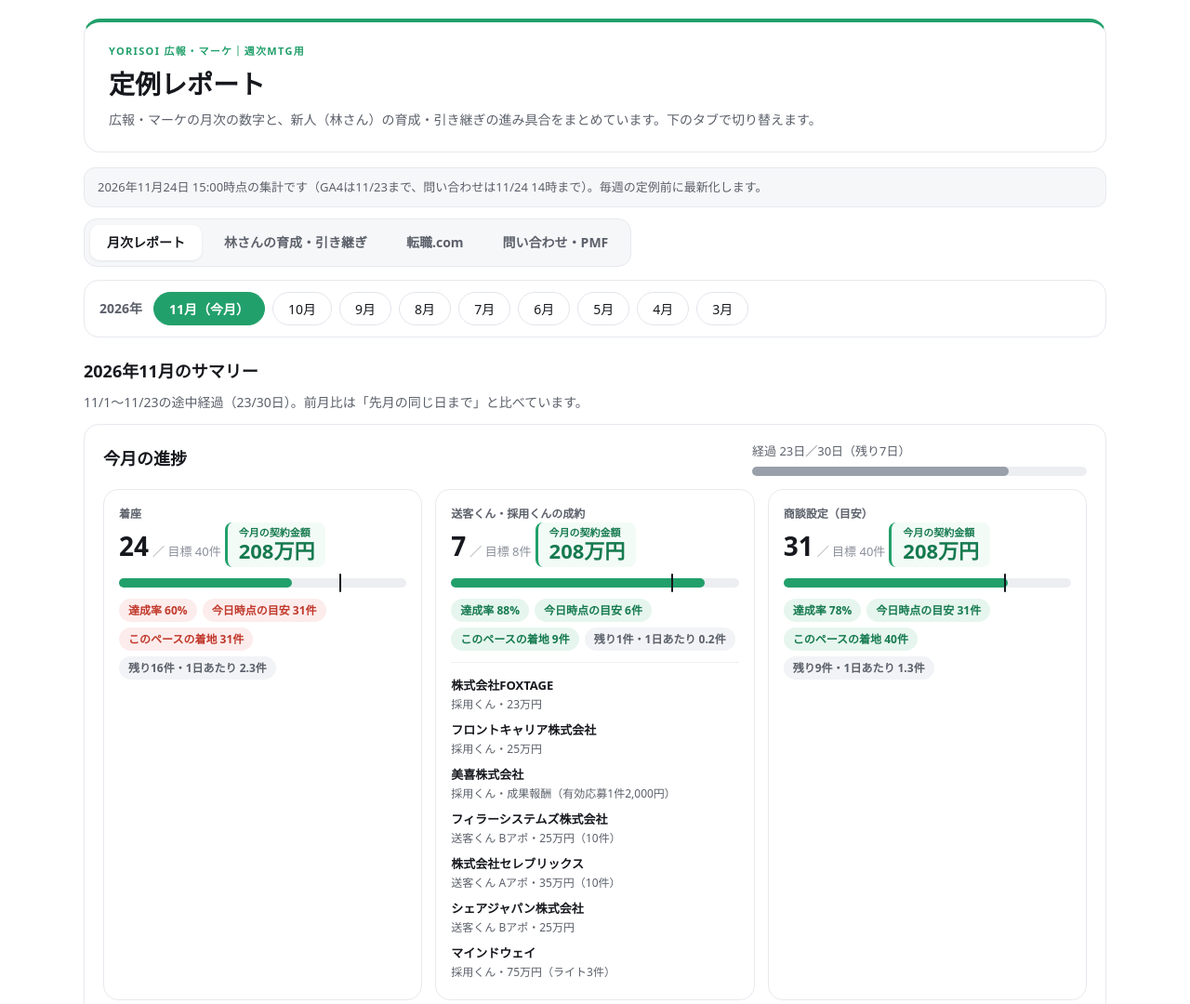
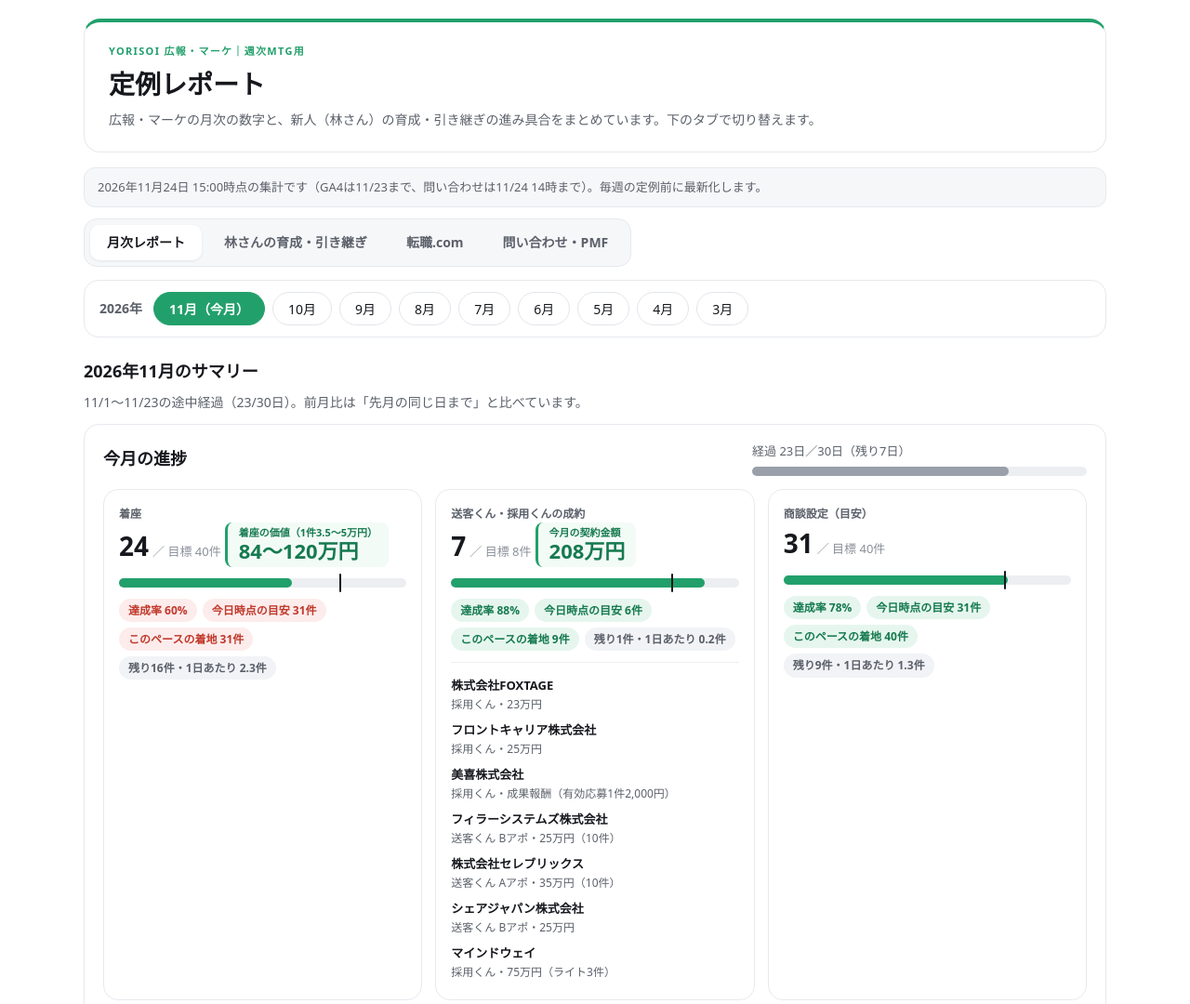
Before and after one commit to Shuji4200/yorisoi, a plain HTML site: page kawamoto/report.html in a window 1280 px wide. Shown: the top 1080 px of the page at 93% size. Drawn offline with nearby package versions, Linux system fonts and the light colour scheme.

Commit message:
定例レポート：着座に着座の価値（1件3.5〜5万円）を表示

```diff
--- a/kawamoto/report.html
+++ b/kawamoto/report.html
@@ -152,7 +152,7 @@ html,body{margin:0;background:#fff}body{padding:16px}
   <tr><td>コラム（一覧＋記事）</td><td class="n">約110</td><td class="wrap">一覧40、記事は1本あたり1〜10</td></tr>
  </table></div>
 
- <div class="y-note" id="notes">目標：着座 月40件、送客くん・採用くんの成約 月8件（金額は問わない）。11月の契約金額はKPIシートの契約法人一覧の金額（成約1件ごとの契約金額で、月額とは限りません。成果報酬型の美喜株式会社は合計に含めていません）。着座→成約率は、その月の成約数÷その月の着座数です（着座した商談がその月に成約したとは限りません）。商談・成約は11月分を広報マーケKPIシート（Notion商談DBは11/11以降が未反映）、10月以前をNotion商談DB（法人）で数え、着座・商談設定は商談日の月、成約は成約日の月で数えます。有効な問い合わせは、HPフォームの通知メール（Gmail、10/22から受信）を1件ずつ読み、送客くん・新卒の送客・採用くん・FCを利用したい問い合わせを数えたものです（営業・売り込み、取材、求職者、重複送信は除く）。11月の有効な問い合わせとフォーム送信は11/24 14時までの数です。HP・SNS・PR TIMESの流入はGA4（9/15から計測）、検索はサーチコンソール（11/21まで反映、前月比は10/1〜21と比較）です。SNSの公開投稿数はPostiz（11/1〜11/23）、PR TIMESの配信本数と公式LINEの友だち増加は各管理画面から11/14に取得した値のままです。11月の商談設定は11/24以降の予定を含み、着座は11/23までに実施したもの（キャンセル・リスケ除く）です。</div>
+ <div class="y-note" id="notes">目標：着座 月40件、送客くん・採用くんの成約 月8件（金額は問わない）。11月の契約金額はKPIシートの契約法人一覧の金額（成約1件ごとの契約金額で、月額とは限りません。成果報酬型の美喜株式会社は合計に含めていません）。着座の価値は、BtoBリードの着座1件を3.5〜5万円とみなして着座数に掛けた目安です（実際の売上ではありません）。着座→成約率は、その月の成約数÷その月の着座数です（着座した商談がその月に成約したとは限りません）。商談・成約は11月分を広報マーケKPIシート（Notion商談DBは11/11以降が未反映）、10月以前をNotion商談DB（法人）で数え、着座・商談設定は商談日の月、成約は成約日の月で数えます。有効な問い合わせは、HPフォームの通知メール（Gmail、10/22から受信）を1件ずつ読み、送客くん・新卒の送客・採用くん・FCを利用したい問い合わせを数えたものです（営業・売り込み、取材、求職者、重複送信は除く）。11月の有効な問い合わせとフォーム送信は11/24 14時までの数です。HP・SNS・PR TIMESの流入はGA4（9/15から計測）、検索はサーチコンソール（11/21まで反映、前月比は10/1〜21と比較）です。SNSの公開投稿数はPostiz（11/1〜11/23）、PR TIMESの配信本数と公式LINEの友だち増加は各管理画面から11/14に取得した値のままです。11月の商談設定は11/24以降の予定を含み、着座は11/23までに実施したもの（キャンセル・リスケ除く）です。</div>
  </div>
  <div class="y-panel" id="panel-training" role="tabpanel" aria-labelledby="tab-training" hidden>
   <h2 class="y-h2" style="margin-top:4px">林さんの育成・引き継ぎ進捗<small id="t-asof"></small></h2>
@@ -264,6 +264,7 @@ const RM = {
   },
   f: (v) => (v == null ? '—' : Y.fmt(v)),
   amt: (v, label) => { const w = document.createElement('span'); w.className = 'y-amt'; const t = document.createElement('small'); t.textContent = label; const m = document.createElement('b'); m.textContent = RM.man(v); w.append(t, m); return w; },
+  seatv: (n) => { const w = document.createElement('span'); w.className = 'y-amt'; const t = document.createElement('small'); t.textContent = '着座の価値（1件3.5〜5万円）'; const m = document.createElement('b'); m.textContent = n ? `${(Math.round(n * 35) / 10).toLocaleString('ja-JP')}〜${(n * 5).toLocaleString('ja-JP')}万円` : '0円'; w.append(t, m); return w; },
   man: (v) => (v == null ? '—' : (Math.round(v / 1000) / 10).toLocaleString('ja-JP') + '万円'),
   pct: (a, b) => (b ? Math.round(100 * a / b) : null)
 };
@@ -326,7 +327,7 @@ dash.draw('r-progress', (el) => {
     const b = document.createElement('b'); b.textContent = RM.f(v);
     const u = document.createElement('span'); u.textContent = `／ 目標 ${tgt}件`;
     big.append(b, u);
-    if (r.won_amount) big.append(RM.amt(r.won_amount, '今月の契約金額'));
+    if (k === 0) big.append(RM.seatv(v)); else if (k === 1 && r.won_amount) big.append(RM.amt(r.won_amount, '今月の契約金額'));
     const rate = RM.pct(v, tgt);
     const bar = document.createElement('div'); bar.className = 'y-bar'; const fill = document.createElement('i'); fill.style.width = Math.min(100, rate || 0) + '%'; bar.append(fill);
     if (r.current) { const mk = document.createElement('em'); mk.style.left = (100 * r.days / r.full_days) + '%'; mk.title = '今日時点の目安'; bar.append(mk); }
@@ -391,7 +392,7 @@ dash.draw('r-cards', (el) => {
     const b = document.createElement('b'); b.textContent = RM.f(cv(r[f]));
     const u = document.createElement('span'); u.textContent = unit;
     n.append(b, u);
-    if (['seated', 'won25', 'meetings'].includes(f) && r.won_amount) n.append(RM.amt(r.won_amount, '契約金額'));
+    if (f === 'seated' && r.seated != null) n.append(RM.seatv(r.seated)); else if (f === 'won25' && r.won_amount) n.append(RM.amt(r.won_amount, '契約金額'));
     const dl = document.createElement('div'); dl.className = 'y-r-dl';
     dl.append(rDelta(cv(r[f]), p[f] == null ? null : cv(p[f]), unit === 'セッション' ? '' : unit === '%' ? 'pt' : unit));
     const pv = document.createElement('span'); pv.className = 'y-sub'; pv.textContent = p.title ? `${r.current ? '先月同日' : '前月'} ${RM.f(p[f] == null ? null : cv(p[f]))}` : '';
```
